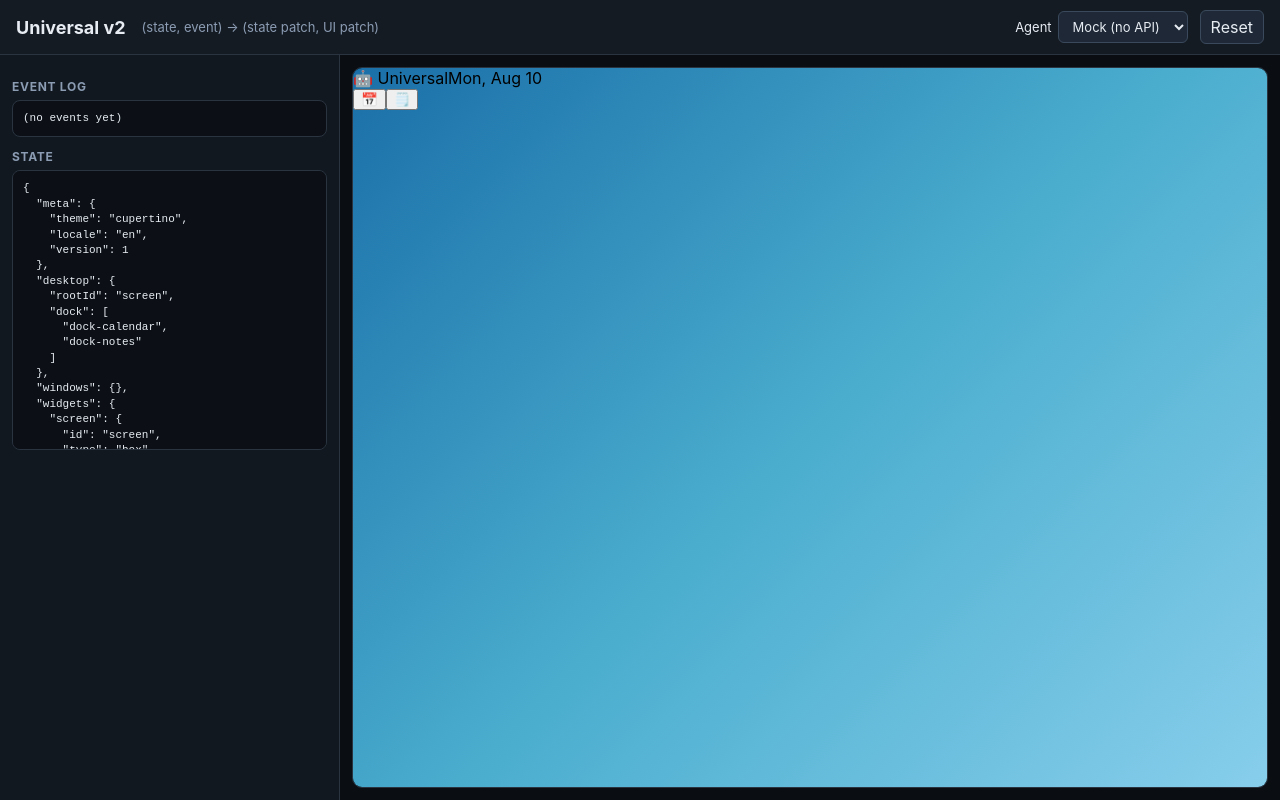
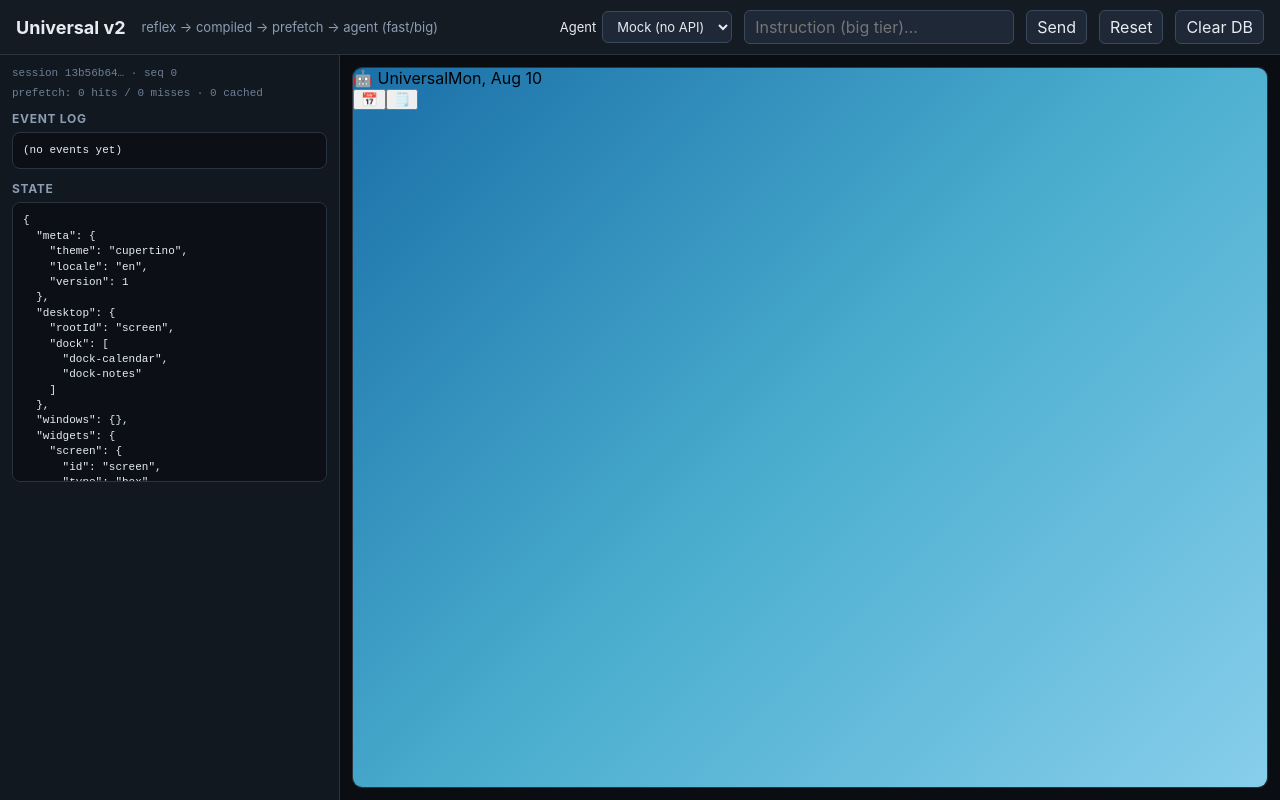
Before and after one commit to evanliuuu/universal-v2, a website built with Vite: page index.html in a window 1280 px wide. Built offline with nearby package versions, Linux system fonts and the light colour scheme.

Commit message:
Update Day 2 UI for session resume, stats, and instructions.
Show session metadata and prefetch stats, add instruction input, and document the tiered architecture.

```diff
--- a/index.html
+++ b/index.html
@@ -3,14 +3,14 @@
   <head>
     <meta charset="UTF-8" />
     <meta name="viewport" content="width=device-width, initial-scale=1.0" />
-    <title>Universal v2 — Day 1 prototype</title>
+    <title>Universal v2 — Day 2</title>
     <link rel="stylesheet" href="/src/styles.css" />
   </head>
   <body>
     <div id="app">
       <header class="chrome">
         <h1>Universal v2</h1>
-        <p class="tagline">(state, event) → (state patch, UI patch)</p>
+        <p class="tagline">reflex → compiled → prefetch → agent (fast/big)</p>
         <div class="chrome-controls">
           <label>
             Agent
@@ -19,11 +19,16 @@
               <option value="openrouter">OpenRouter</option>
             </select>
           </label>
+          <input id="instruct-input" type="text" placeholder="Instruction (big tier)…" />
+          <button id="instruct-btn" type="button">Send</button>
           <button id="reset-btn" type="button">Reset</button>
+          <button id="clear-db-btn" type="button" title="Clear IndexedDB and reset">Clear DB</button>
         </div>
       </header>
       <div class="workspace">
         <aside class="panel">
+          <p id="session-info" class="meta"></p>
+          <p id="stats" class="meta"></p>
           <h2>Event log</h2>
           <pre id="event-log"></pre>
           <h2>State</h2>
--- a/src/main.ts
+++ b/src/main.ts
@@ -1,34 +1,60 @@
 import { createDocument } from "./state/patch";
 import { createSeedState } from "./state/seed";
-import { RuntimeStore } from "./state/store";
+import { RuntimeStore, tierLabel } from "./state/store";
 import { UniversalRuntime } from "./runtime/loop";
+import { SessionPersistence } from "./persistence/event-log";
 
 const eventLogEl = document.getElementById("event-log")!;
 const stateViewEl = document.getElementById("state-view")!;
+const sessionInfoEl = document.getElementById("session-info")!;
+const statsEl = document.getElementById("stats")!;
 const iframe = document.getElementById("universal-frame") as HTMLIFrameElement;
 const agentModeSelect = document.getElementById("agent-mode") as HTMLSelectElement;
 const resetBtn = document.getElementById("reset-btn")!;
+const clearDbBtn = document.getElementById("clear-db-btn")!;
+const instructBtn = document.getElementById("instruct-btn")!;
+const instructInput = document.getElementById("instruct-input") as HTMLInputElement;
 
-function boot() {
-  const doc = createDocument(createSeedState());
-  const store = new RuntimeStore(doc);
-  const runtime = new UniversalRuntime(store, iframe);
+async function boot() {
+  const persistence = new SessionPersistence();
+  await persistence.init();
+
+  const saved = await persistence.loadLatestSession();
+  const doc = saved
+    ? saved.document
+    : createDocument(createSeedState());
+  const store = new RuntimeStore(doc, saved?.id);
+  if (saved) store.setSeq(saved.seq);
+  else {
+    await persistence.saveSession({
+      id: store.getSessionId(),
+      createdAt: new Date().toISOString(),
+      updatedAt: new Date().toISOString(),
+      seq: 0,
+      document: doc,
+    });
+  }
+
+  const runtime = new UniversalRuntime(store, iframe, persistence);
 
   function paint() {
     const log = store.getLog();
-    eventLogEl.textContent = log
-      .map(
-        (e) =>
-          `#${e.id} [${e.tier}] ${e.event.type}${e.event.targetId ? ` → ${e.event.targetId}` : ""} (${e.latencyMs?.toFixed(0) ?? "?"}ms)\n` +
-          e.patches
-            .map((p) => `  ${p.target}: ${p.ops.length} ops`)
-            .join("\n"),
-      )
-      .join("\n\n") || "(no events yet)";
+    eventLogEl.textContent =
+      log
+        .map(
+          (e) =>
+            `#${e.id} seq=${e.seq} [${tierLabel(e.tier, e.prefetchHit)}] ${e.event.type}${e.event.targetId ? ` → ${e.event.targetId}` : ""} (${e.latencyMs?.toFixed(0) ?? "?"}ms)`,
+        )
+        .join("\n") || "(no events yet)";
 
     stateViewEl.textContent = JSON.stringify(store.getState(), null, 2);
+
+    const pf = runtime.getPrefetchStats();
+    sessionInfoEl.textContent = `session ${store.getSessionId().slice(0, 8)}… · seq ${store.getSeq()}`;
+    statsEl.textContent = `prefetch: ${pf.hits} hits / ${pf.misses} misses · ${pf.pending} cached`;
   }
 
+  runtime.onStatsChange(paint);
   store.subscribe(paint);
   paint();
   runtime.render();
@@ -38,10 +64,29 @@ function boot() {
   });
 
   resetBtn.addEventListener("click", () => {
-    runtime.reset(createDocument(createSeedState()));
+    void runtime.reset(createDocument(createSeedState()));
+  });
+
+  clearDbBtn.addEventListener("click", () => {
+    void runtime.reset(createDocument(createSeedState()));
+  });
+
+  instructBtn.addEventListener("click", () => {
+    const value = instructInput.value.trim();
+    if (!value) return;
+    void runtime.dispatch({
+      type: "instruction",
+      value,
+      at: new Date().toISOString(),
+    });
+    instructInput.value = "";
+  });
+
+  instructInput.addEventListener("keydown", (e) => {
+    if (e.key === "Enter") instructBtn.click();
   });
 
   return runtime;
 }
 
-boot();
+void boot();
--- a/src/styles.css
+++ b/src/styles.css
@@ -84,6 +84,23 @@ body {
   color: #8b9cb3;
 }
 
+.meta {
+  margin: 0 0 8px;
+  font-size: 11px;
+  color: #6d7f96;
+  font-family: ui-monospace, monospace;
+}
+
+.chrome-controls input[type="text"] {
+  font: inherit;
+  padding: 6px 10px;
+  border-radius: 6px;
+  border: 1px solid #3a4a5c;
+  background: #1e2836;
+  color: inherit;
+  min-width: 200px;
+}
+
 .panel pre {
   margin: 0 0 12px;
   padding: 10px;
```
Also changed, not shown: README.md.
